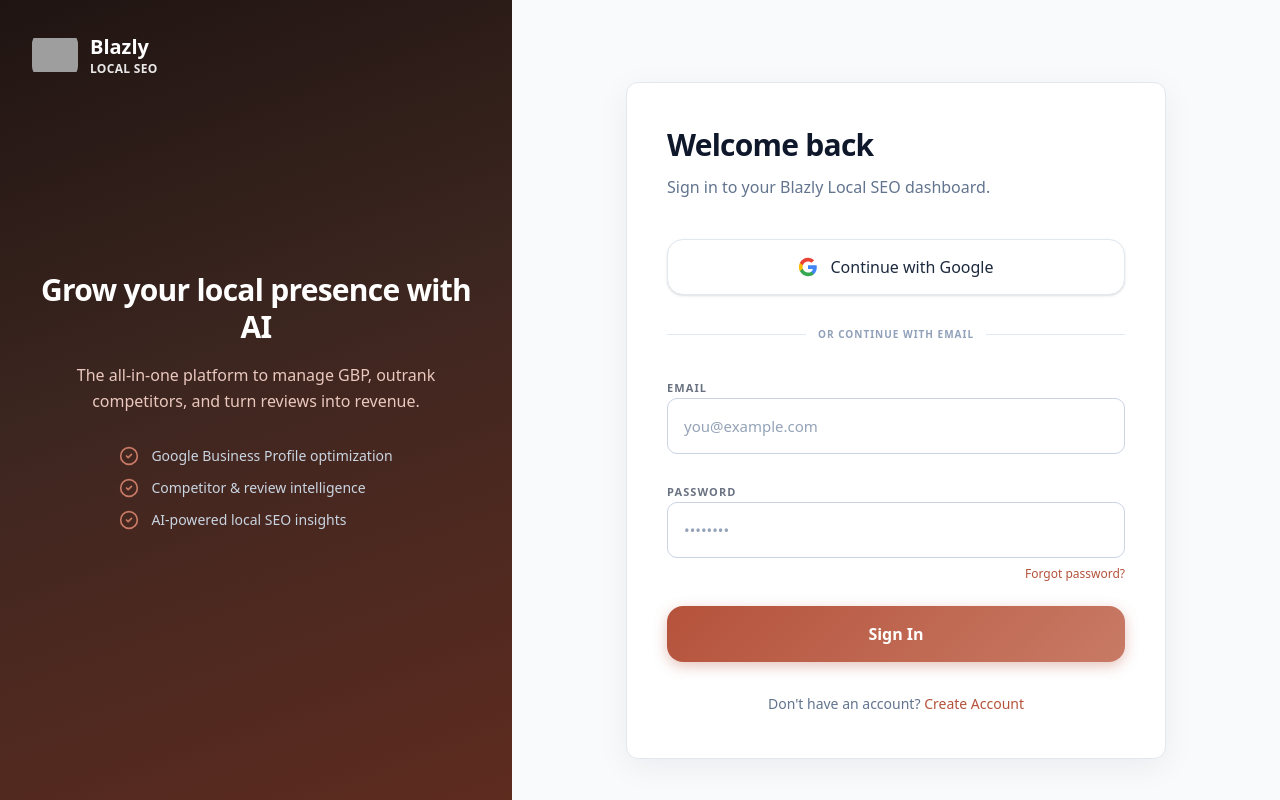
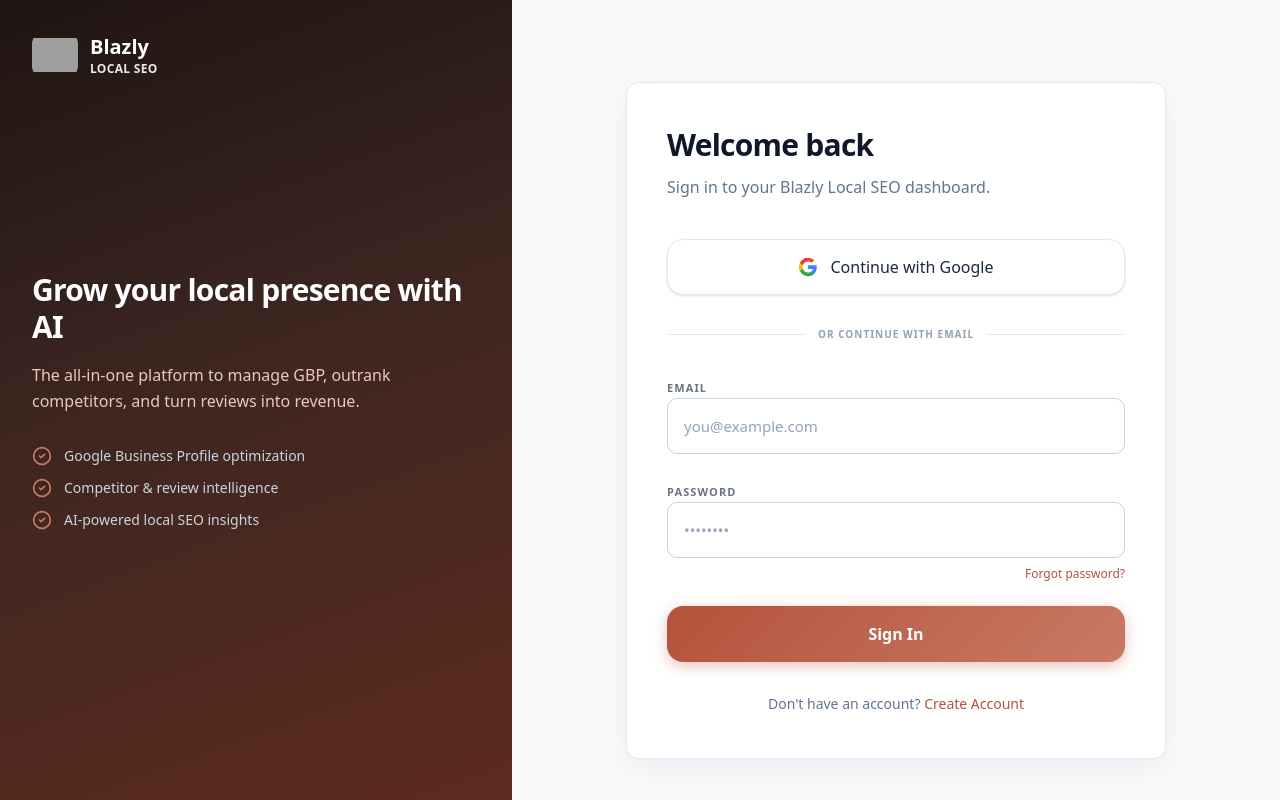
Before and after one commit to jerrytregno/Blazly-Docs, a Next.js app: page /login in a window 1280 px wide. Built offline with nearby package versions, Linux system fonts and the light colour scheme; no server answers; grey boxes are pictures that could not be loaded.

Commit message:
Left-align brand panel text on auth pages.
Co-authored-by: Cursor <cursoragent@cursor.com>

```diff
--- a/src/components/auth/auth-layout.tsx
+++ b/src/components/auth/auth-layout.tsx
@@ -61,8 +61,8 @@ export function AuthLayout({
       </div>
 
       <div className="auth-split-brand">
-        <div className="flex w-full max-w-md flex-col items-center">
-          <div className="space-y-8">
+        <div className="flex w-full max-w-md flex-col items-start">
+          <div className="space-y-8 text-left">
             <div>
               <h2 className="text-3xl font-bold leading-tight tracking-tight text-white">
                 Grow your local presence with AI
@@ -72,7 +72,7 @@ export function AuthLayout({
                 reviews into revenue.
               </p>
             </div>
-            <ul className="mx-auto inline-flex flex-col items-start space-y-3 text-left">
+            <ul className="inline-flex flex-col items-start space-y-3 text-left">
               {AUTH_FEATURES.map((feature) => (
                 <li key={feature} className="flex items-center gap-3 text-sm text-slate-300">
                   <CheckCircle2 className="h-5 w-5 shrink-0 text-indigo-400" />
```
